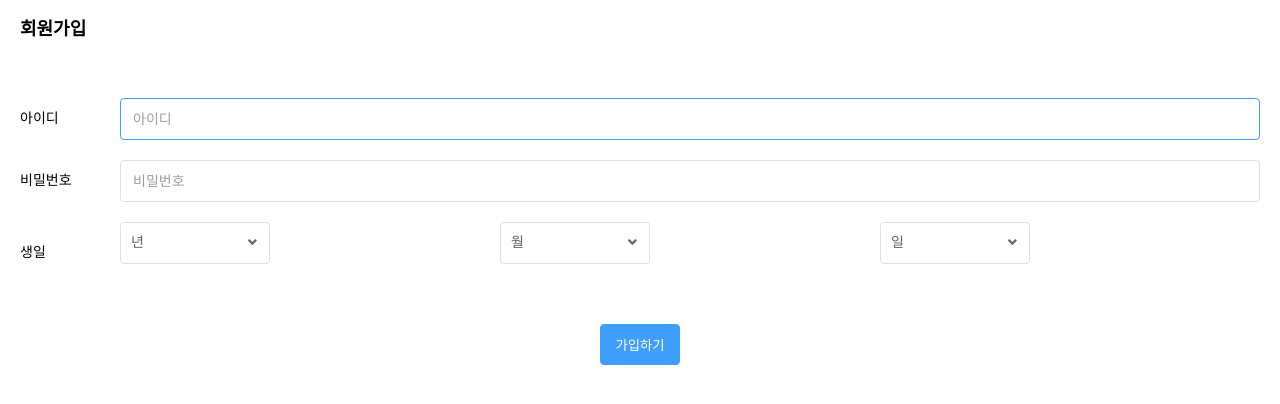
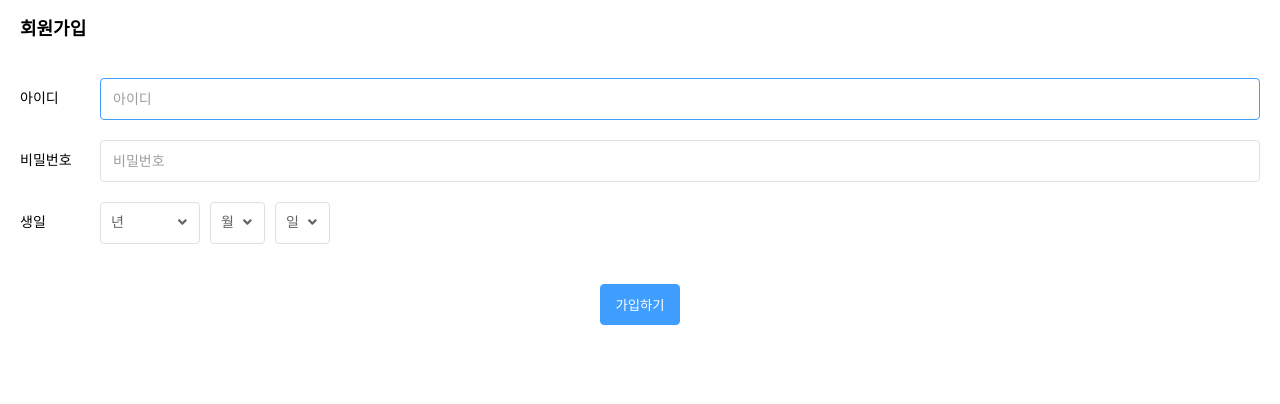
Before and after one commit to kimsyy/vue-component-example, a Vue app: page / in a window 1280 px wide. Shown: the top 404 px of the page. Built offline with nearby package versions, Linux system fonts and the light colour scheme.

Commit message:
layout 조정, button hover 효과제거

```diff
--- a/src/components/common/button/CommonButton.vue
+++ b/src/components/common/button/CommonButton.vue
@@ -24,18 +24,15 @@ export default {
 		display: inline-block;
 
 		.btn {
+			opacity: 1;
 			cursor: pointer;
 			min-width: 80px;
 			padding: 10px;
+			font-weight: 500;
 			border: 1px solid $basic-color;
 			border-radius: 4px;
 			outline: none;
-			transition: all .1s linear;
-			opacity: 1;
-
-			&:hover {
-				opacity: .7;
-			}
+			transition: opacity .1s linear;
 		}
 
 		&.basic {
@@ -43,12 +40,6 @@ export default {
 				color: #666;
 				border-color: $basic-color;
 				background-color: #fff;
-
-				&:hover {
-					color: #fff;
-					border-color: $primary-color;
-					background-color: $primary-color;
-				}
 			}
 		}
 
@@ -57,12 +48,6 @@ export default {
 				color: #fff;
 				border-color: $primary-color;
 				background-color: $primary-color;
-
-				&:hover {
-					color: #666;
-					border-color: $basic-color;
-					background-color: #fff;
-				}
 			}
 		}
 	}
--- a/src/components/common/select/CommonSelect.vue
+++ b/src/components/common/select/CommonSelect.vue
@@ -52,7 +52,7 @@ export default {
   data() {
     return {
 			isFocus: false,
-			wrapWidth: 150,
+			wrapWidth: 50,
     }
 	},
 
--- a/src/views/Register.vue
+++ b/src/views/Register.vue
@@ -1,14 +1,14 @@
 <template>
   <div>
 
-    <common-row>
+    <common-row style="margin-bottom:0">
       <common-col :span="1">
         <h1 class='title'>회원가입</h1>
       </common-col>
     </common-row>
 
     <div>
-      <common-form :label-width="100">
+      <common-form :label-width="80">
         <common-form-item :label="'아이디'">
           <common-input
             v-model="form.id"
@@ -26,10 +26,10 @@
         </common-form-item>
 
         <common-form-item :label="'생일'">
-
-          <common-row>
-            <common-col :span="1">
+          <common-row style="margin-bottom:0">
+            <common-col>
               <common-select
+                style="width:100px"
                 v-model="form.year"
                 :placeholder="'년'"
               >
@@ -43,13 +43,14 @@
               </common-select>
             </common-col>
 
-            <common-col :span="1">
+            <common-col>
               <common-select
+                style="margin-left:10px"
                 v-model="form.month"
                 :placeholder="'월'"
               >
                 <common-select-option
-                  v-for="(option, index) in optionsYear"
+                  v-for="(option, index) in optionsMonth"
                   :key="`${option.value}-${index}`"
                   :label="option.label"
                   :value="option.value">
@@ -58,13 +59,14 @@
               </common-select>
             </common-col>
 
-            <common-col :span="1">
+            <common-col>
               <common-select
+                style="margin-left:10px"
                 v-model="form.day"
                 :placeholder="'일'"
               >
                 <common-select-option
-                  v-for="(option, index) in optionsYear"
+                  v-for="(option, index) in optionsDay"
                   :key="`${option.value}-${index}`"
                   :label="option.label"
                   :value="option.value">
@@ -118,9 +120,9 @@ const OPTIONS_DAY = [{
 },
   {
   value: '1',
-  label: '2'
+  label: '1'
 }, {
-  value: '2001',
+  value: '2',
   label: '2'
 }];
 
@@ -136,7 +138,7 @@ export default {
       },
 
       optionsYear: OPTIONS_YEAR,
-      optionsMoth: OPTIONS_MONTH,
+      optionsMonth: OPTIONS_MONTH,
       optionsDay: OPTIONS_DAY,
     }
   },
```
